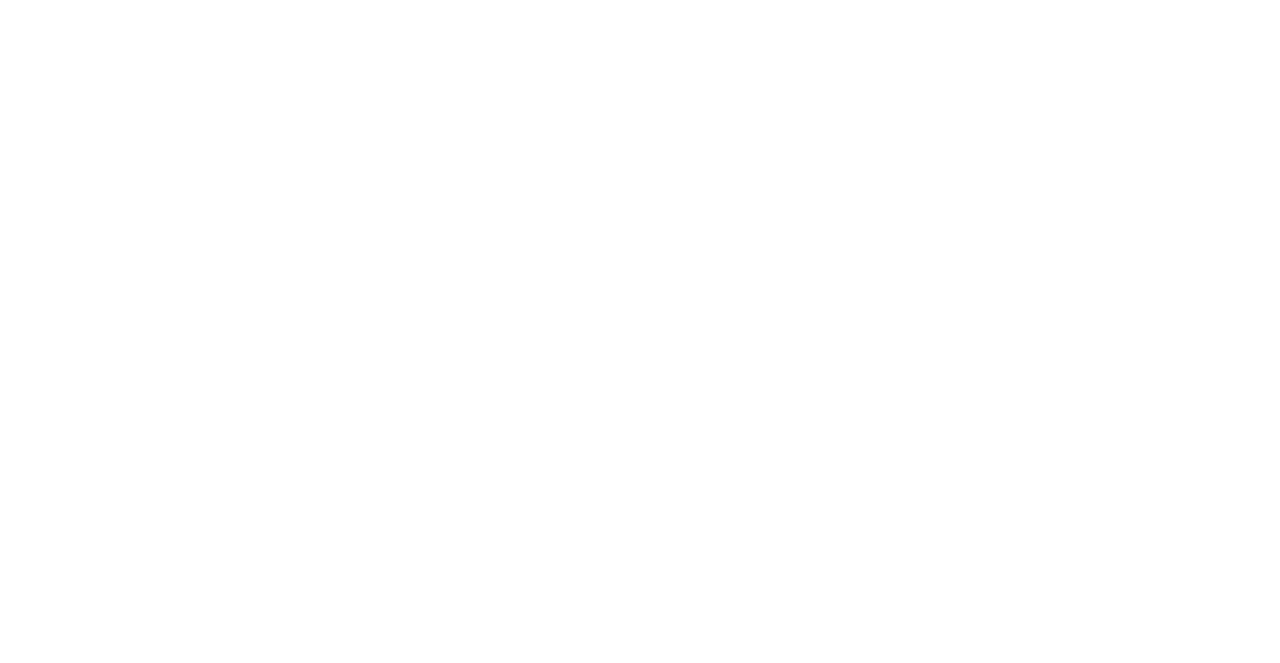
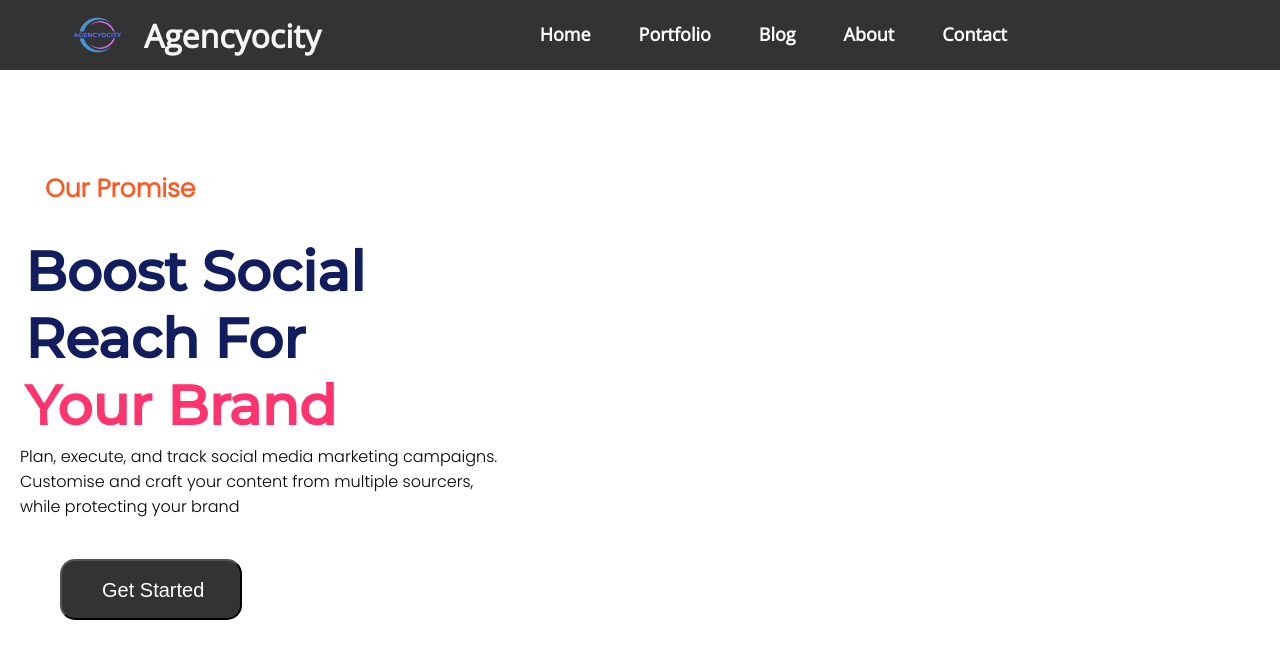
Before and after one commit to noumanafzall/SMM-Panel, a plain HTML site: page index.html in a window 1280 px wide. Drawn offline with nearby package versions, Linux system fonts and the light colour scheme.

Commit message:
structure

```diff
--- a/index.html
+++ b/index.html
@@ -4,9 +4,52 @@
     <meta charset="UTF-8">
     <meta http-equiv="X-UA-Compatible" content="IE=edge">
     <meta name="viewport" content="width=device-width, initial-scale=1.0">
+    <link rel="stylesheet" href="style.css">
     <title>SMM Panel</title>
 </head>
 <body>
 
+<!------------------- header Start ------------------->
+    <div class="header">
+        <header class="main-header">
+            <img src="./assets/Agencyocity.png">
+            <h1 style="color: whitesmoke;">Agencyocity</h1>
+            <nav class="nav-bar">
+                <ul>
+                    <li><a href="#">Home</a></li>
+                    <li><a href="#">Portfolio</a></li>
+                    <li><a href="#">Blog</a></li>
+                    <li><a href="#">About</a></li>
+                    <li><a href="#">Contact</a></li>
+                </ul>
+            </nav>
+        </header>
+    </div>
+<!-------------------  header End   ------------------->
+
+<!------------------ Section One Started -------------------->
+
+<section class="section-one">
+    <div class="section-one-left">
+        <h2 class="section-heading2">Our Promise</h2>
+        <h3 class="section-heading3">
+            <span class="moving-text">Boost Social <br>Reach For</span>
+            <span class="static-text">Your Brand</span>
+        </h3>
+
+        <p class="goal">Plan, execute, and track social media marketing campaigns.<br>
+            Customise and craft your content from multiple sourcers,<br>
+            while protecting your brand
+        </p>
+
+        <button class="get-started">Get Started</button>
+
+        </div>
+
+
+</section>
+
+
+
 </body>
 </html>
--- /dev/null
+++ b/style.css
@@ -0,0 +1,130 @@
+@import url('https://fonts.googleapis.com/css2?family=Raleway:wght@200&display=swap');
+@import url('https://fonts.googleapis.com/css2?family=Open+Sans:wght@300&display=swap');
+@import url('https://fonts.googleapis.com/css2?family=Montserrat:wght@500&display=swap');
+@import url('https://fonts.googleapis.com/css2?family=Poppins:wght@300&display=swap');
+
+*{
+    margin: 0;
+    padding: 0;
+    box-sizing: border-box;
+}
+
+body{
+    scroll-behavior: smooth;
+    font-family: 'Open Sans', sans-serif;
+}
+
+.header{
+    margin-left: auto;
+    margin-right: auto;
+    width: 100%;
+    position: fixed;
+    top: 0;
+    background-color: #333333;
+    z-index: 1;
+}
+
+.main-header{
+    display: flex;
+    width: 90%;
+    margin-left: auto;
+    margin-right: auto;
+    height: 70px;
+}
+.main-header h1{
+    padding: 10px;
+    display: flex;
+    justify-content: center;
+    align-items: center;
+    cursor: pointer;
+}
+
+.main-header img{
+
+    width: auto ;
+    cursor: pointer;
+}
+
+.main-header .nav-bar{
+    width: 100%;
+}
+
+.main-header .nav-bar ul{
+    display: flex;
+    height: 70px;
+    list-style: none;
+    gap: 3em;
+    justify-content: center;
+    align-items: center;
+}
+
+.main-header .nav-bar ul li{
+    font-size: large;
+    font-weight: bold;
+    color: white;
+    cursor: pointer;
+}
+
+.main-header .nav-bar ul li a{
+    text-decoration: none;
+    color: inherit;
+}
+
+.main-header .nav-bar ul li a::after {
+    content: '';
+    display: block;
+    width: 0%;
+    height: 2px;
+    background-color: #000;
+    transition: all .3s linear;
+}
+
+/**************************************************************************/
+/*                             NavBar Completed                           */
+/**************************************************************************/
+
+
+.section-one {
+    width: 100%;
+    margin-top: 70px;
+    margin-left: 20px;
+    display: flex;
+    padding: 100px 0px 0px;
+}
+
+.section-heading2 {
+    padding: 0px 25px 25px 25px;
+    font-family: 'Poppins',sans-serif;
+    font-size: 25px;
+    color: #ff5722;
+}
+
+.section-heading3 {
+    padding: 5px;
+    font-family: 'Montserrat', sans-serif;
+    font-size: 55px;
+}
+.moving-text {
+    color: #111D5E;
+    display: flex;
+    z-index: 1 ;
+    position: relative;
+}
+
+.static-text {
+    color: #fe346E;
+}
+.goal {
+    font-family: 'Poppins',sans-serif;
+    font-size: px;
+}
+.get-started {
+    background-color: #333333;
+    color: white;
+    display: flex;
+    align-content: center;
+    margin: 40px;
+    font-size: 20px;
+    padding: 18px 36px 16px 40px;
+    border-radius: 15px;
+}
```
Also changed, not shown: assets/Agencyocity.png (added), assets/logo.png (added).
